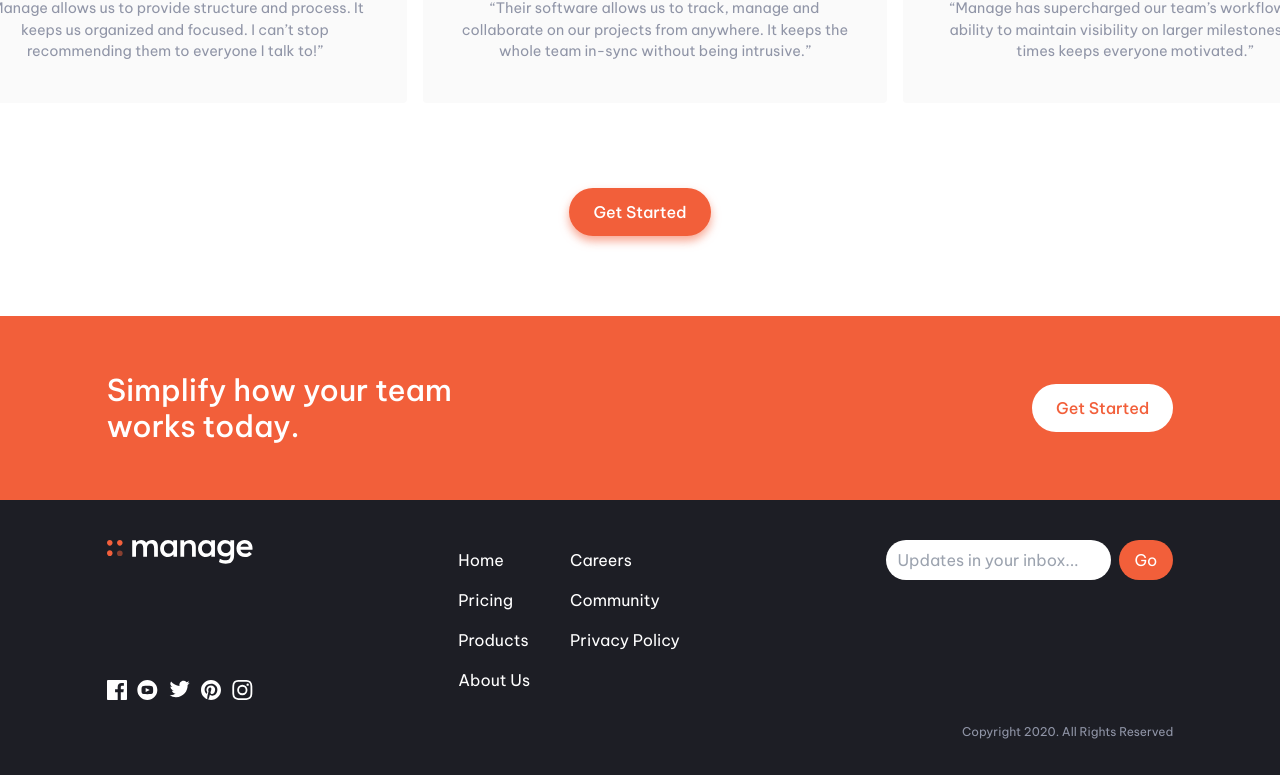
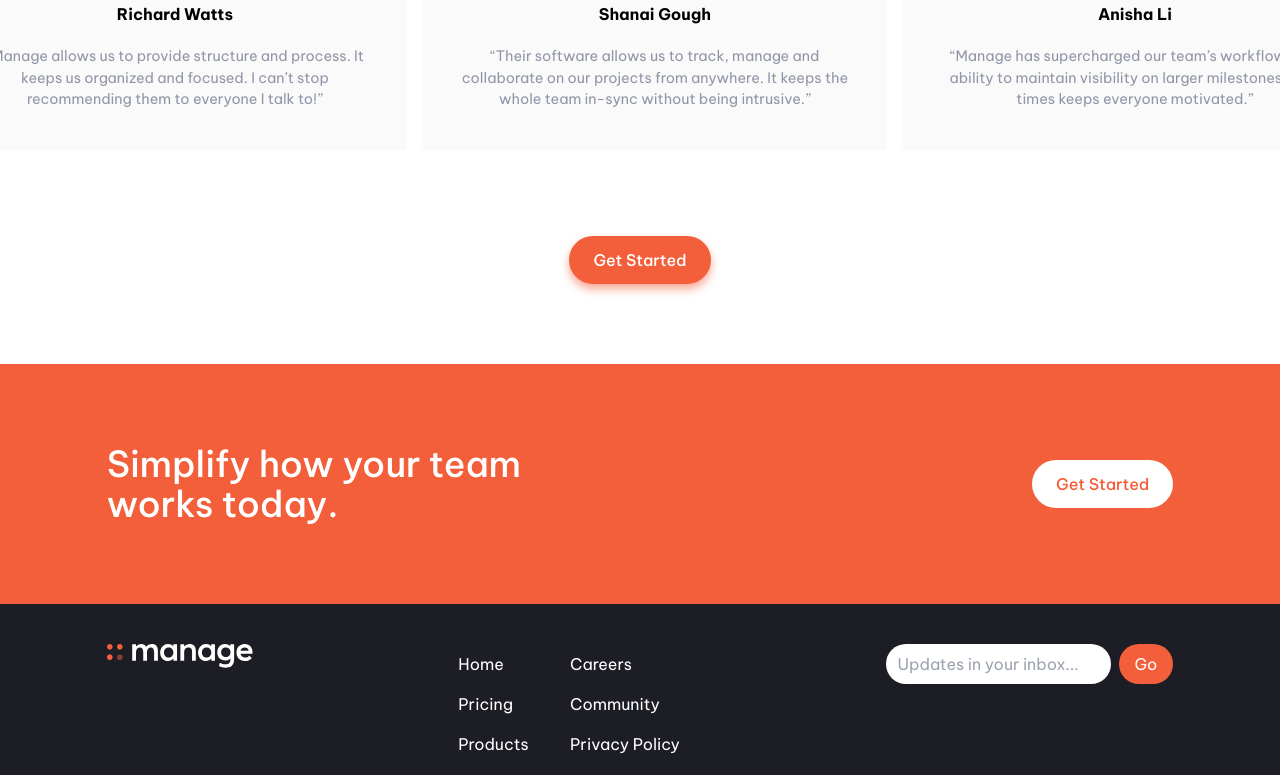
Before and after one commit to noheezybucket/manage-landing-page, a React (Create React App) app: page / in a window 1280 px wide. Shown: the part 1629-2404 px from the top of the page. Built offline with nearby package versions, Linux system fonts and the light colour scheme; the HTML template or start-up script is replaced by a standard one.

Commit message:
about us padding bottom

```diff
--- a/src/components/About.js
+++ b/src/components/About.js
@@ -4,7 +4,7 @@ import Testimonials from "./Testimonials";
 const About = () => {
   return (
     <section className="about">
-      <div className="py-20 mx-auto w-10/12 gap-[50px] lg:gap-[200px] flex flex-col lg:flex-row">
+      <div className="py-20 mx-auto w-11/12 md:w-10/12 gap-[50px] lg:gap-[200px] flex flex-col lg:flex-row">
         <div className="text-center lg:text-left">
           <h2 className="text-primary-blue pb-7 text-4xl font-bold">
             What's different about Manage ?
--- a/src/components/FirstFooter.js
+++ b/src/components/FirstFooter.js
@@ -2,9 +2,9 @@ import React from "react";
 
 const FirstFooter = () => {
   return (
-    <section className="bg-primary-red py-14">
+    <section className="bg-primary-red py-20">
       <div className="mx-auto w-10/12 flex flex-col gap-8 lg:flex-row justify-between items-center">
-        <h2 className="text-white text-3xl font-[500] text-center lg:text-left lg:w-[40%]">
+        <h2 className="text-white text-3xl lg:text-4xl font-[500] text-center lg:text-left lg:w-[40%]">
           Simplify how your team works today.
         </h2>
         <button className="btn-white h-fit">Get Started</button>
--- a/src/components/SecondFooter.js
+++ b/src/components/SecondFooter.js
@@ -10,7 +10,7 @@ const SecondFooter = () => {
   return (
     <div className="bg-neutral-dark-blue py-10">
       <div className="mx-auto w-10/12 gap-10 flex flex-col-reverse sm:flex-row justify-between">
-        <div className=" flex flex-col-reverse gap-10 md:flex-col justify-between">
+        <div className="flex flex-col-reverse gap-10 md:flex-col justify-between">
           <img src={manage} alt="manage" className="" />
 
           <ul className="flex justify-between gap-1">
--- a/src/index.css
+++ b/src/index.css
@@ -8,6 +8,21 @@
 *::before,
 *::after {
   @apply font-font;
+}
+
+/* width */
+::-webkit-scrollbar {
+  width: 5px;
+}
+
+/* Handle */
+::-webkit-scrollbar-thumb {
+  @apply bg-primary-red;
+}
+
+/* Handle on hover */
+::-webkit-scrollbar-thumb:hover {
+  @apply bg-primary-red;
 }
 
 body {
@@ -48,7 +63,7 @@ li {
 }
 
 .about-title {
-  @apply font-bold text-primary-blue text-[16px];
+  @apply font-bold text-primary-blue text-[16px] lg:mb-4;
 }
 
 .about-number {
```
